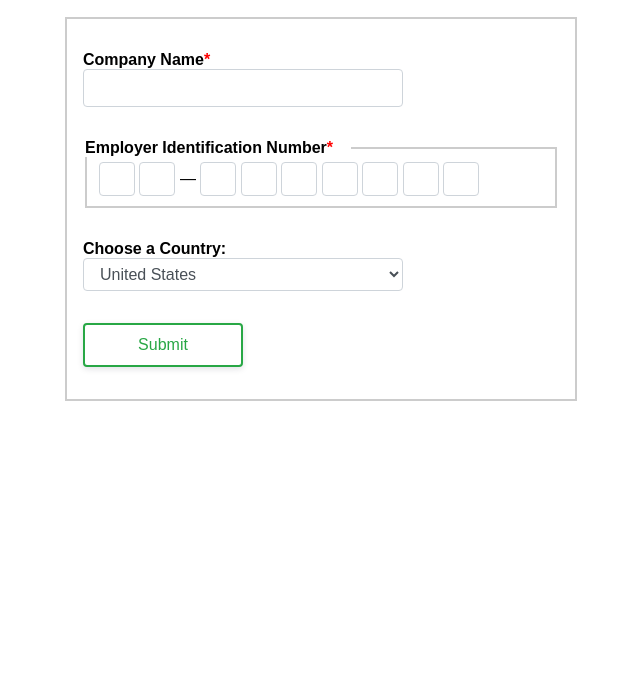
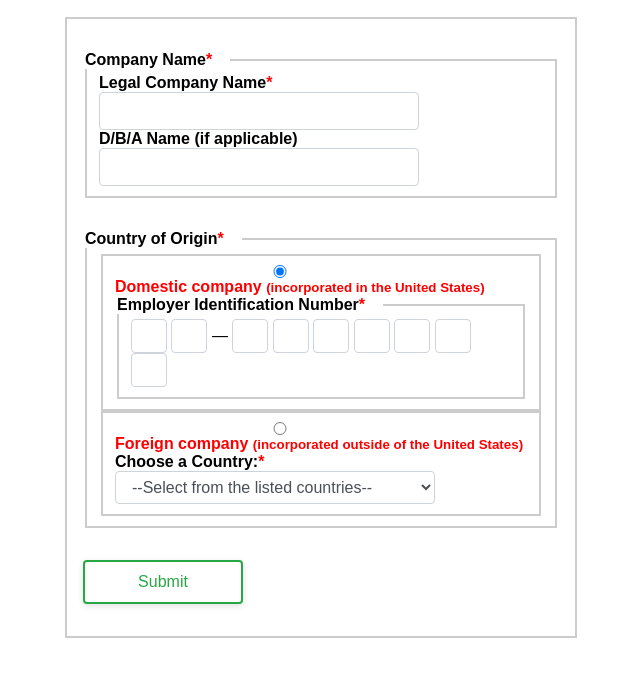
Before and after one commit to JohnJordan-SendSafely/operations-ein-location-collator, a plain HTML site: page index.html in a window 1280 px wide. Shown: the part 75-752 px from the top of the page, without its empty margins (255-895 px from the left). Drawn offline with Linux system fonts and the light colour scheme; a web font is replaced by a local one.

Commit message:
add: nested, conditional logic for different countries of origin

```diff
--- a/index.html
+++ b/index.html
@@ -6,6 +6,7 @@
           content="width=device-width, user-scalable=no, initial-scale=1.0, maximum-scale=1.0, minimum-scale=1.0">
     <meta http-equiv="X-UA-Compatible" content="ie=edge">
     <link rel="stylesheet" href="styles.css">
+    <script defer src="index.js"></script>
     <title>EIN Form</title>
 </head>
 <body>
@@ -18,12 +19,26 @@
                     action="https://script.google.com/macros/s/AKfycbzOg3_Sorgh-AQe6MoMgtsCqSSjYvvu9MVBjbyvPVzXWK7zr-iCcY6HjzdWK_PmhIqS/exec"
                     method="POST">
                 <div>
-                    <label for="company-name">Company Name<span>*</span></label>
-                    <input id="company-name" type="text" name="company-name" required>
+                    <fieldset>
+                        <legend>Company Name<span class="req">*</span></legend>
+                        <label for="legal-company-name">Legal Company Name<span class="req">*</span></label>
+                        <input id="legal-company-name" type="text" name="company-name" required>
+                        <div class="nested">
+                            <label for="DBA-company-name" class="optional">D/B/A Name (if applicable)</label>
+                            <input id="DBA-company-name" type="text" name="DBA-name" >
+                        </div>
+                    </fieldset>
                 </div>
                 <div>
-                   <fieldset>
-                       <legend>Employer Identification Number<span>*</span></legend>
+                    <fieldset class="country">
+                        <legend>Country of Origin<span class="req">*</span></legend>
+                        <fieldset id="domestic-company">
+                            <label>
+                                <input type="radio" name="country-of-origin" required checked>
+                                <span>Domestic company <small class="note">(incorporated in the United States)</small></span>
+                            </label>
+                            <fieldset class="nested">
+                                <legend>Employer Identification Number<span class="req">*</span></legend>
                                 <!--                       <input id="ein" type="number" pattern=\d{0-9}" title=Whole number between 0 and 9" name="employer-identification-number" required>-->
                                 <label class="sr-only" for="ein_1">EIN 1st Digit</label>
                                 <input type="number" pattern="\d{0-9}" title="Whole number between 0 and 9" id="ein_1" min="0" max="9" name="ein_digit_1" required>
@@ -45,12 +60,16 @@
                                 <label class="sr-only" for="ein_9">EIN 9th Digit</label>
                                 <input type="number" pattern="\d{0-9}" title="Whole number between 0 and 9" id="ein_9" min="0" max="9" name="ein_digit_9" required>
                             </fieldset>
-               </div>
-                <div>
-                    <label for="country">Choose a Country:</label>
-                    <select id="country" required>
-                        <option value="" disabled>--Select from the listed countries--</option>
-                        <option value="United States">United States</option>
+                        </fieldset>
+                        <fieldset id="foreign-company">
+                            <label>
+                                <input type="radio" name="country-of-origin" required>
+                                <span>Foreign company <small class="note">(incorporated outside of the United States)</small></span>
+                            </label>
+                            <div class="nested hidden">
+                                <label for="country">Choose a Country:<span class="req">*</span></label>
+                                <select id="country">
+                                    <option value="" disabled selected>--Select from the listed countries--</option>
                                     <option value="United Kingdom">United Kingdom</option>
                                     <option value="Afghanistan">Afghanistan</option>
                                     <option value="Aland Islands">Aland Islands</option>
@@ -304,6 +323,9 @@
                                     <option value="Zimbabwe">Zimbabwe</option>
                                 </select>
                             </div>
+                        </fieldset>
+                    </fieldset>
+                </div>
                 <input type="submit">
 
             </form>
--- /dev/null
+++ b/index.js
@@ -0,0 +1,46 @@
+
+const domesticCompanyFS = document.getElementById('domestic-company');
+const foreignCompanyFS = document.getElementById('foreign-company');
+
+const countrySelect = foreignCompanyFS.querySelector('select');
+const einInputs = domesticCompanyFS.querySelectorAll('input');
+
+const _domesticCountrySelected = function () {
+    countrySelect.removeAttribute('required');
+    countrySelect.parentElement.classList.toggle('hidden');
+    domesticCompanyFS.querySelector('.nested').classList.toggle('hidden');
+    einInputs.forEach(elem => {
+        elem.setAttribute('required', 'required');
+    })
+};
+
+const _foreignCountrySelected = function () {
+    countrySelect.setAttribute('required', 'required');
+    countrySelect.parentElement.classList.toggle('hidden');
+    domesticCompanyFS.querySelector('.nested').classList.toggle('hidden');
+    einInputs.forEach(elem => {
+        elem.removeAttribute('required');
+    })
+}
+
+document.addEventListener('change', function (e){
+    const elem = e.target;
+    console.log(elem.type, elem.getAttribute('type'))
+    if('radio' === elem.type) {
+        console.log(elem.parentNode.parentNode);
+        const parentFS = elem.parentNode.parentNode;
+        if(parentFS.id === "domestic-company") {
+            _domesticCountrySelected();
+        } else {
+            _foreignCountrySelected();
+        }
+    }
+});
+
+document.addEventListener('DOMContentLoaded', e=> {
+    if(foreignCompanyFS.querySelector('input').checked) {
+        _foreignCountrySelected();
+    } else {
+        _domesticCountrySelected();
+    }
+});
```
Lines whose indentation alone changed are shown as unchanged.
